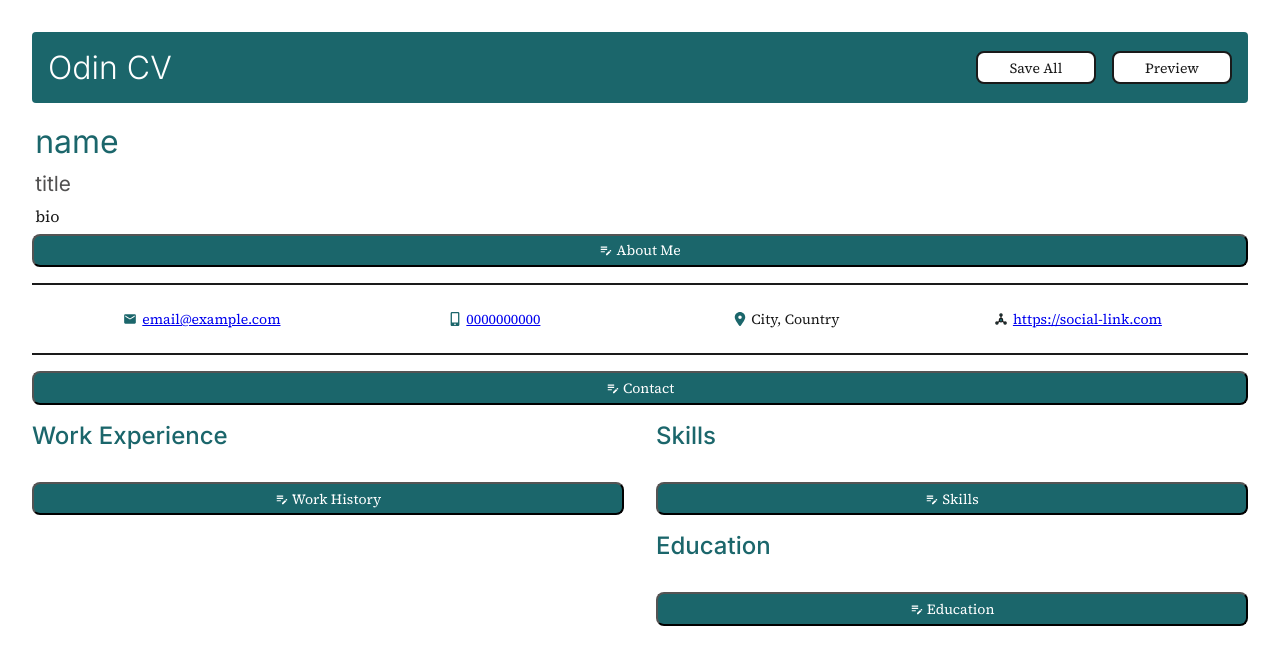
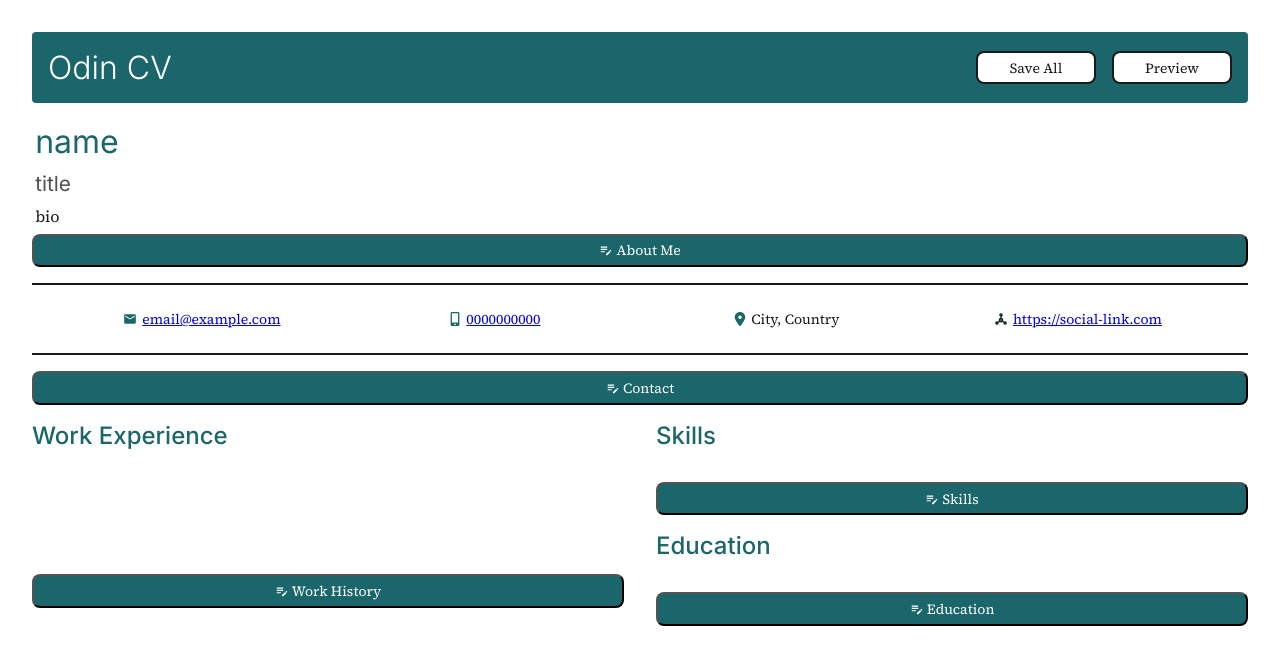
Before and after one commit to Liam-JL/cv-application, a React (Vite) app: page / in a window 1280 px wide. Shown: the top 664 px of the page. Built offline with nearby package versions, Linux system fonts and the light colour scheme.

Commit message:
App layout tweaks

```diff
--- a/src/styles/components.css
+++ b/src/styles/components.css
@@ -92,9 +92,10 @@
 
 /* Work Section */
 .section--work {
-    grid-column: 1;
     display: grid;
     row-gap: 1rem;
+    grid-column: 1;
+    grid-row: 4/6;
 }
 
 .section__header {
```
